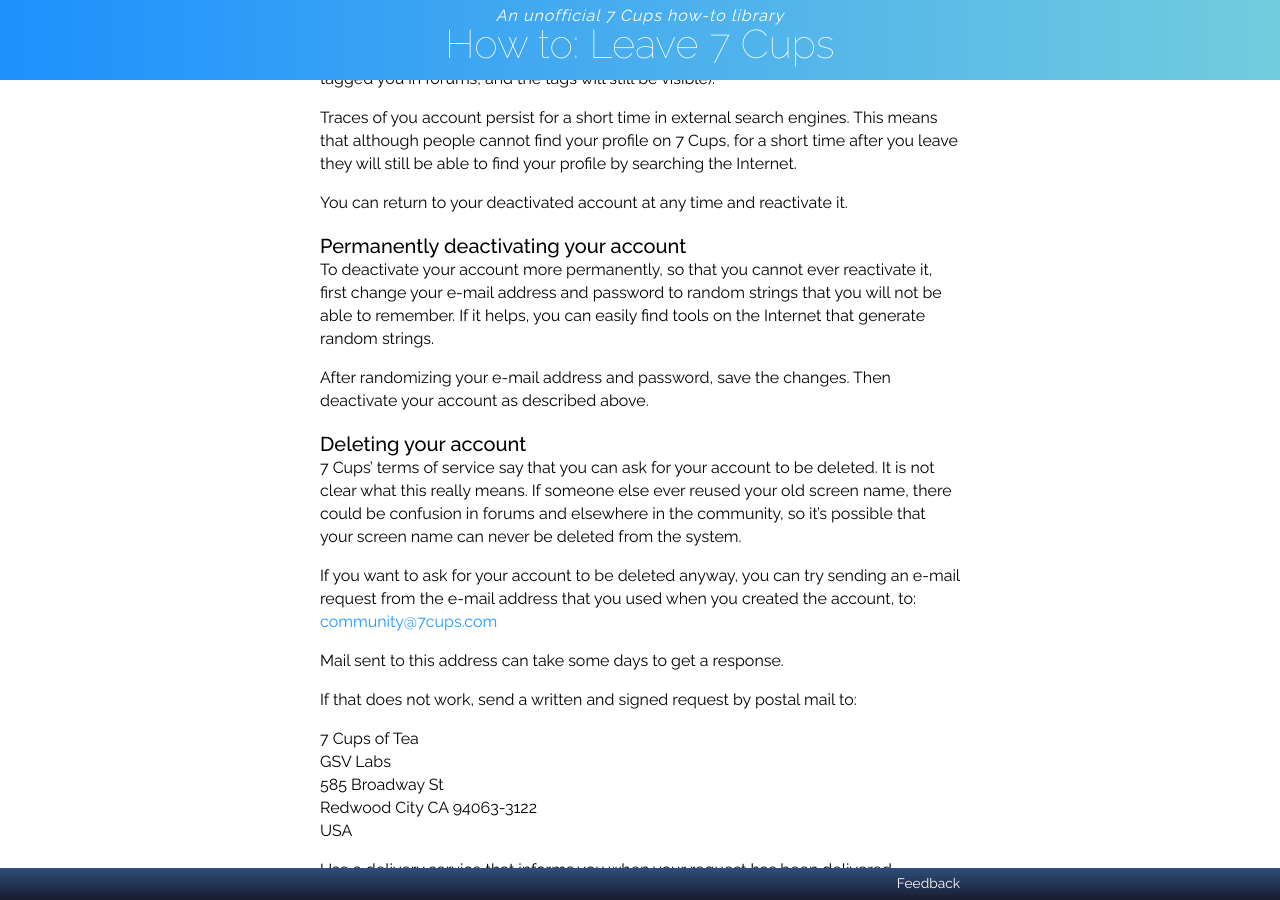
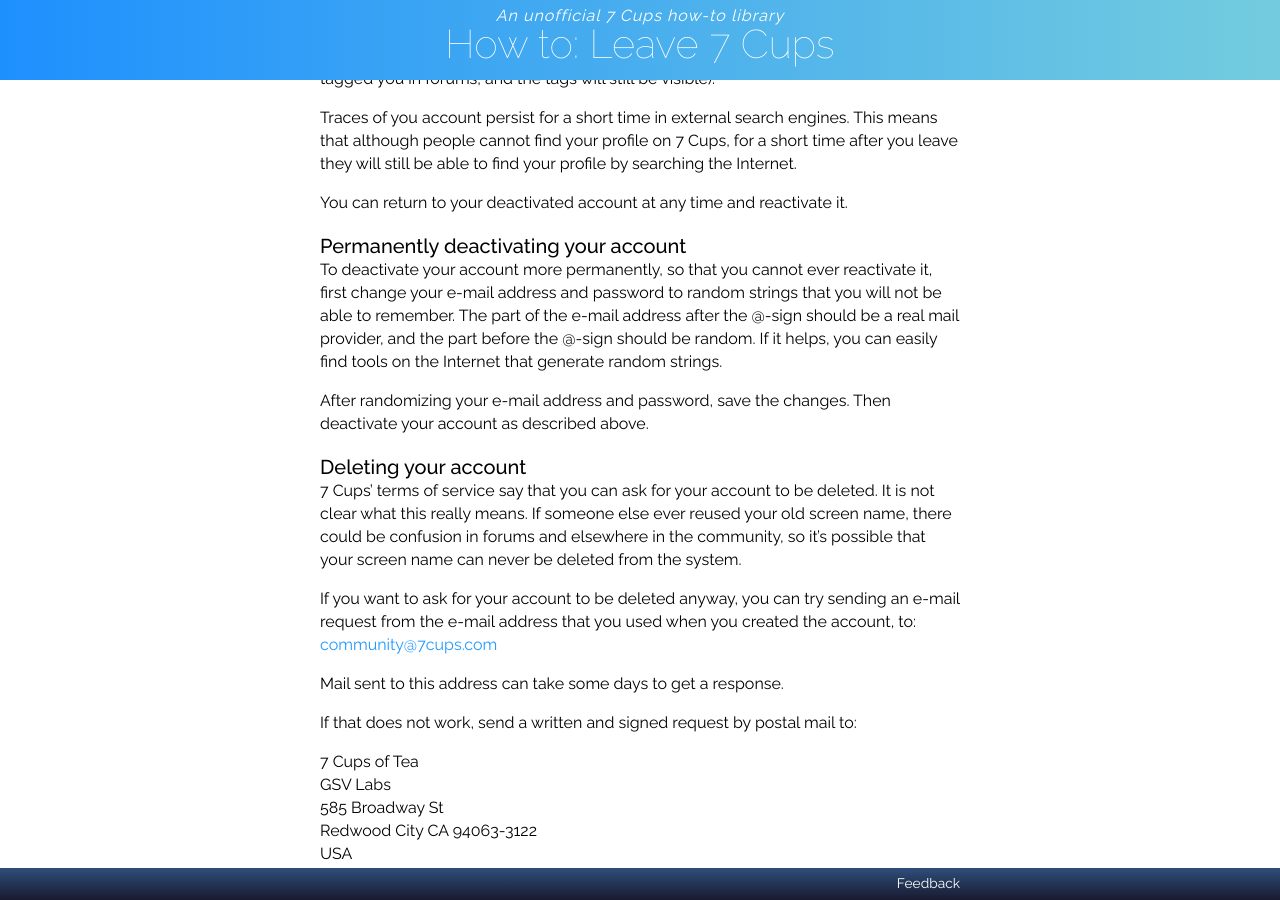
Before and after one commit to RarelyCharlie/rarelycharlie.github.io, a Jekyll site: the page built from _howto/leave.md, in a window 1280 px wide and 900 px high, scrolled down 896 px. Built offline with Jekyll 4.4.1, drawn with Linux system fonts in a browser that asks for light colours.

Commit message:
reword more

```diff
--- a/_howto/leave.md
+++ b/_howto/leave.md
@@ -34,7 +34,7 @@ You can return to your deactivated account at any time and reactivate it.
 
 ### Permanently deactivating your account
 
-To deactivate your account more permanently, so that you cannot ever reactivate it, first change your e-mail address and password to random strings that you will not be able to remember. If it helps, you can easily find tools on the Internet that generate random strings.
+To deactivate your account more permanently, so that you cannot ever reactivate it, first change your e-mail address and password to random strings that you will not be able to remember. The part of the e-mail address after the @-sign should be a real mail provider, and the part before the @-sign should be random. If it helps, you can easily find tools on the Internet that generate random strings.
 
 After randomizing your e-mail address and password, save the changes. Then deactivate your account as described above.
 
```
